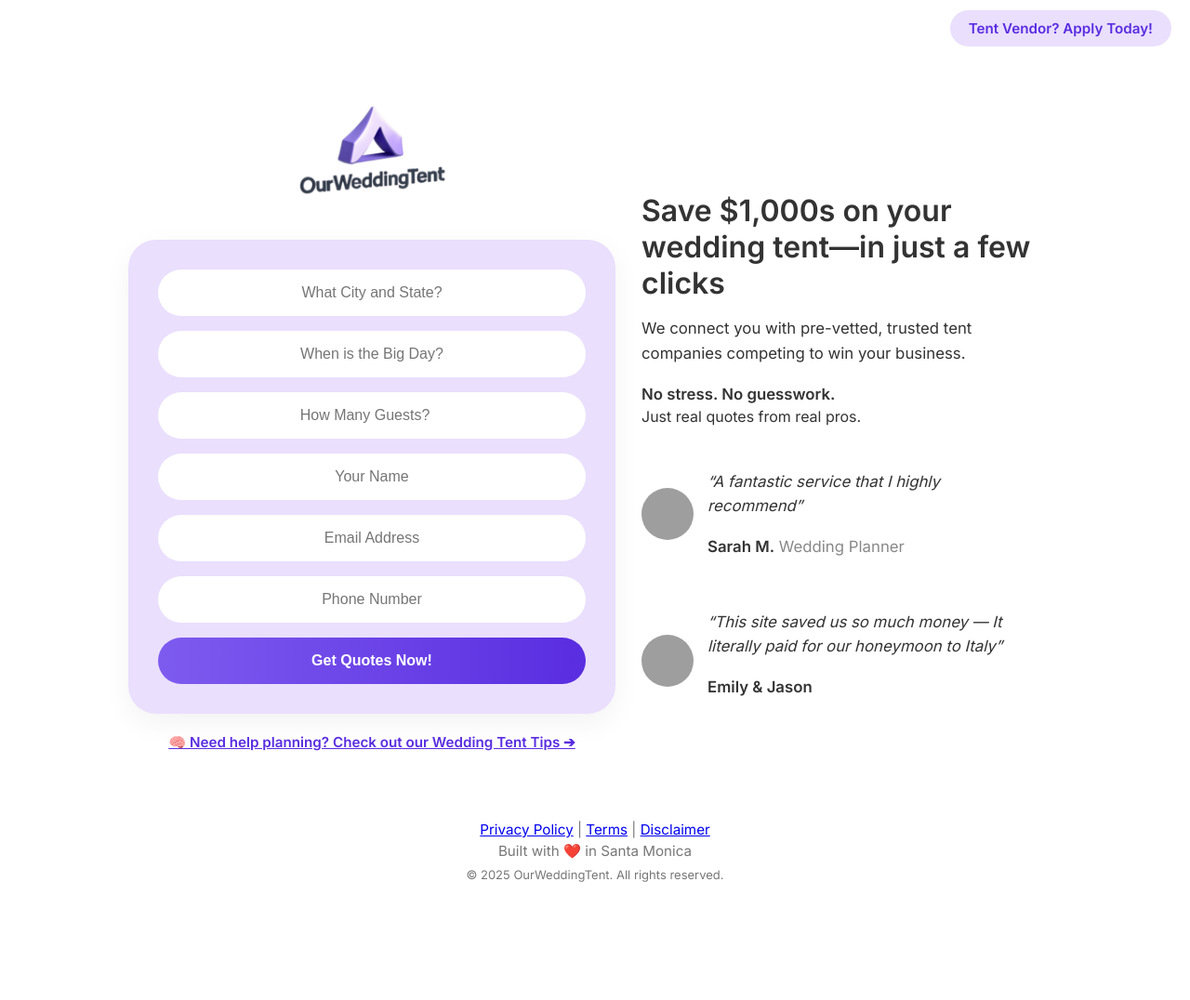
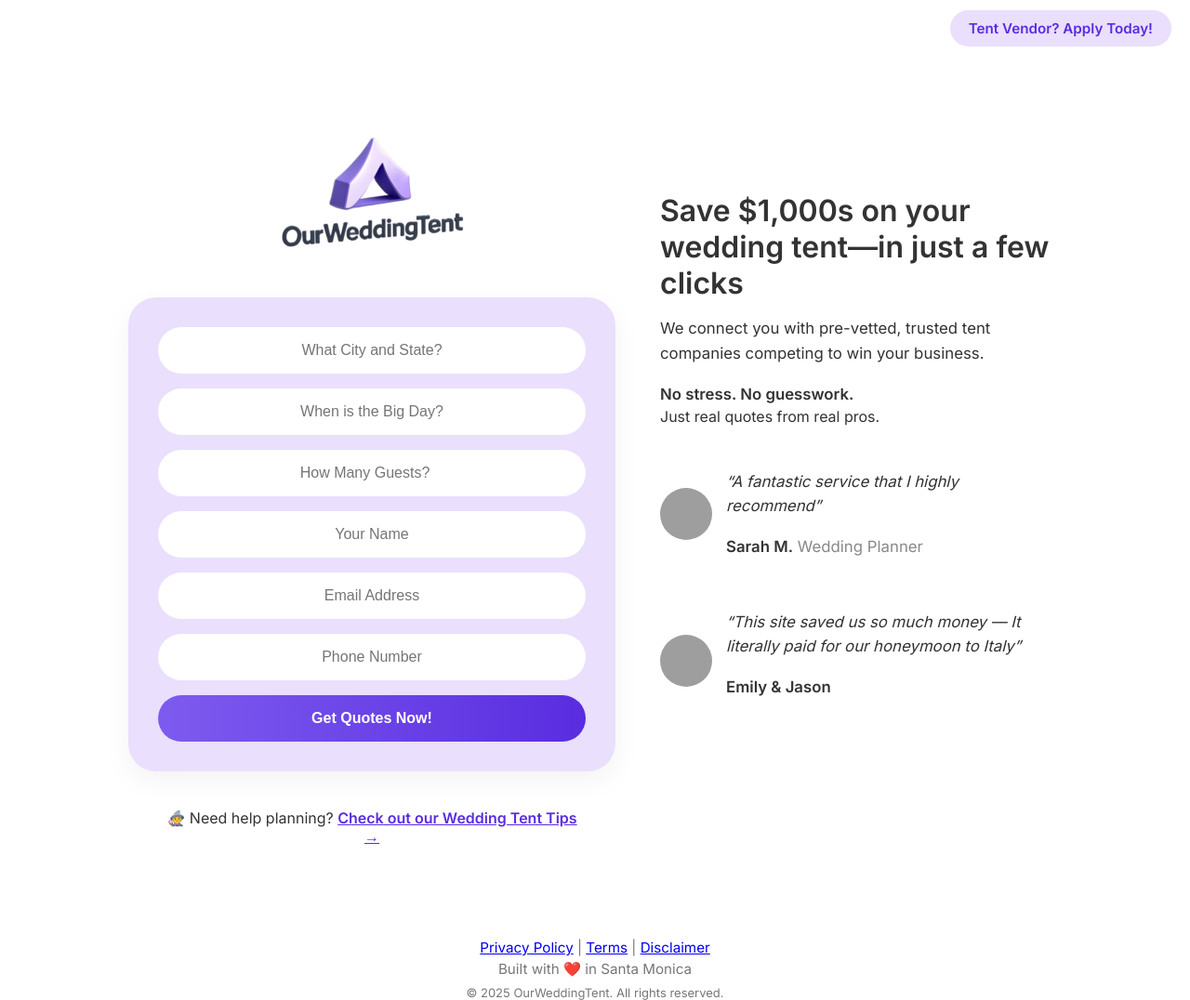
Before and after one commit to Cubeking93/ourweddingtent, a website: page index.html in a window 1280 px wide. Shown: the whole page at 93% size. Before the commit the page ends 949 px from the top, so only its background shows below. Drawn offline with Linux system fonts and the light colour scheme; grey boxes are pictures that could not be loaded.

Commit message:
Update index.html

```diff
--- a/index.html
+++ b/index.html
@@ -5,7 +5,7 @@
 <meta content="width=device-width, initial-scale=1.0" name="viewport"/>
 <title>OurWeddingTent</title>
 <link href="styles.css" rel="stylesheet"/>
-<link href="https://fonts.googleapis.com/css2?family=Inter:wght@400;600&amp;display=swap" rel="stylesheet"/>
+<link href="https://fonts.googleapis.com/css2?family=Inter:wght@400;600&display=swap" rel="stylesheet"/>
 <link rel="icon" type="image/png" href="favicon.png"/>
 </head>
 <body>
@@ -14,8 +14,8 @@
 </div>
 <div class="page-wrapper">
   <div class="columns">
-    <div class="form-section">
-      <img alt="Logo" class="logo" src="logo.png"/>
+    <div class="form-section" style="padding: 30px 20px;">
+      <img alt="Logo" class="logo" src="logo.png" style="max-width: 200px; width: 100%; margin: 0 auto 30px; display: block;"/>
       <form action="thank-you.html" data-netlify="true" method="POST" name="wedding-leads">
         <input name="form-name" type="hidden" value="wedding-leads"/>
         <input name="wedding_location" placeholder="What City and State?" required="" type="text"/>
@@ -26,15 +26,9 @@
         <input name="phone" placeholder="Phone Number" required="" type="tel"/>
         <button type="submit">Get Quotes Now!</button>
       </form>
-
-      <!-- Added Tips Link -->
-      <div style="text-align: center; margin-top: 20px;">
-        <a href="tips.html" style="color: #592de0; font-weight: 600; text-decoration: underline; font-size: 0.95rem;">
-          🧠 Need help planning? Check out our Wedding Tent Tips ➔
-        </a>
+      <div style="text-align: center; margin-top: 40px;">
+        🧙‍♀️ Need help planning? <a href="tips.html" style="color: #592de0; font-weight: 600; text-decoration: underline;">Check out our Wedding Tent Tips →</a>
       </div>
-      <!-- End Tips Link -->
-
     </div>
     <div class="text-section">
       <h2>Save $1,000s on your wedding tent—in just a few clicks</h2>
```
